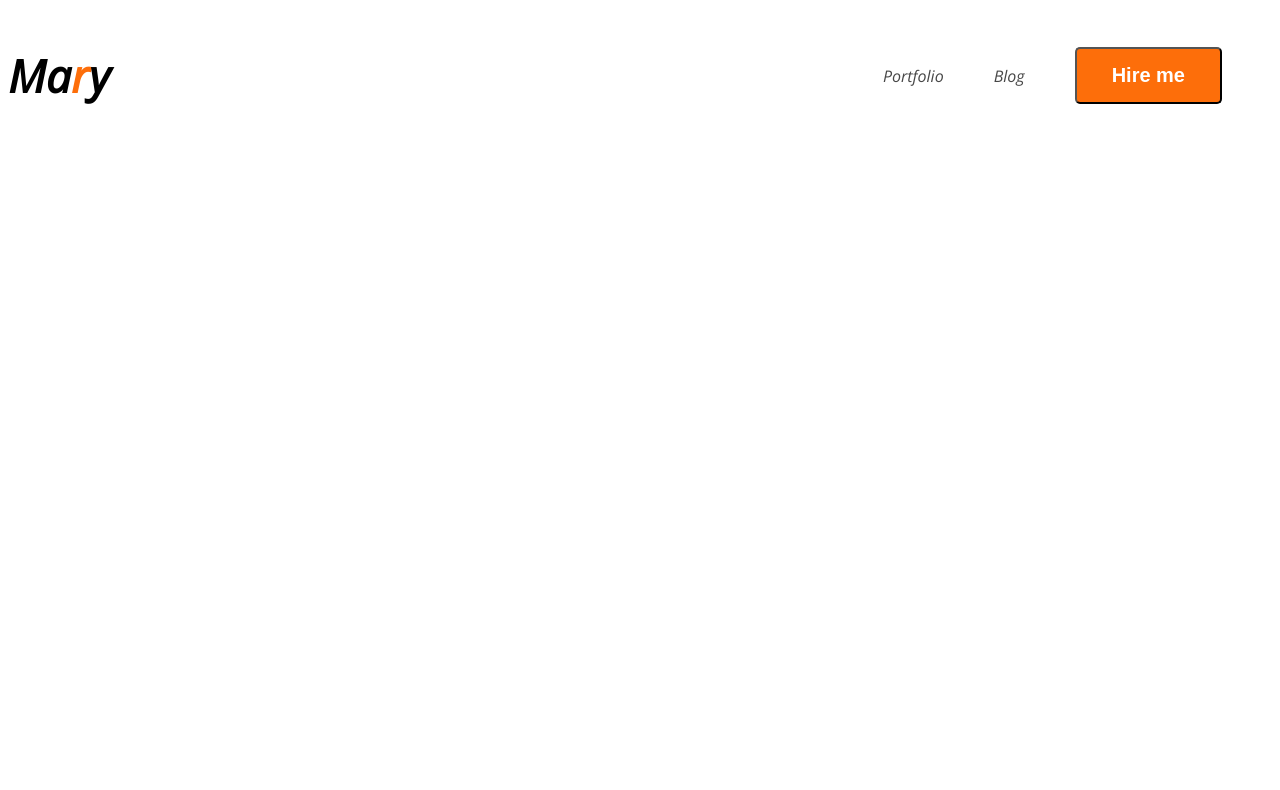
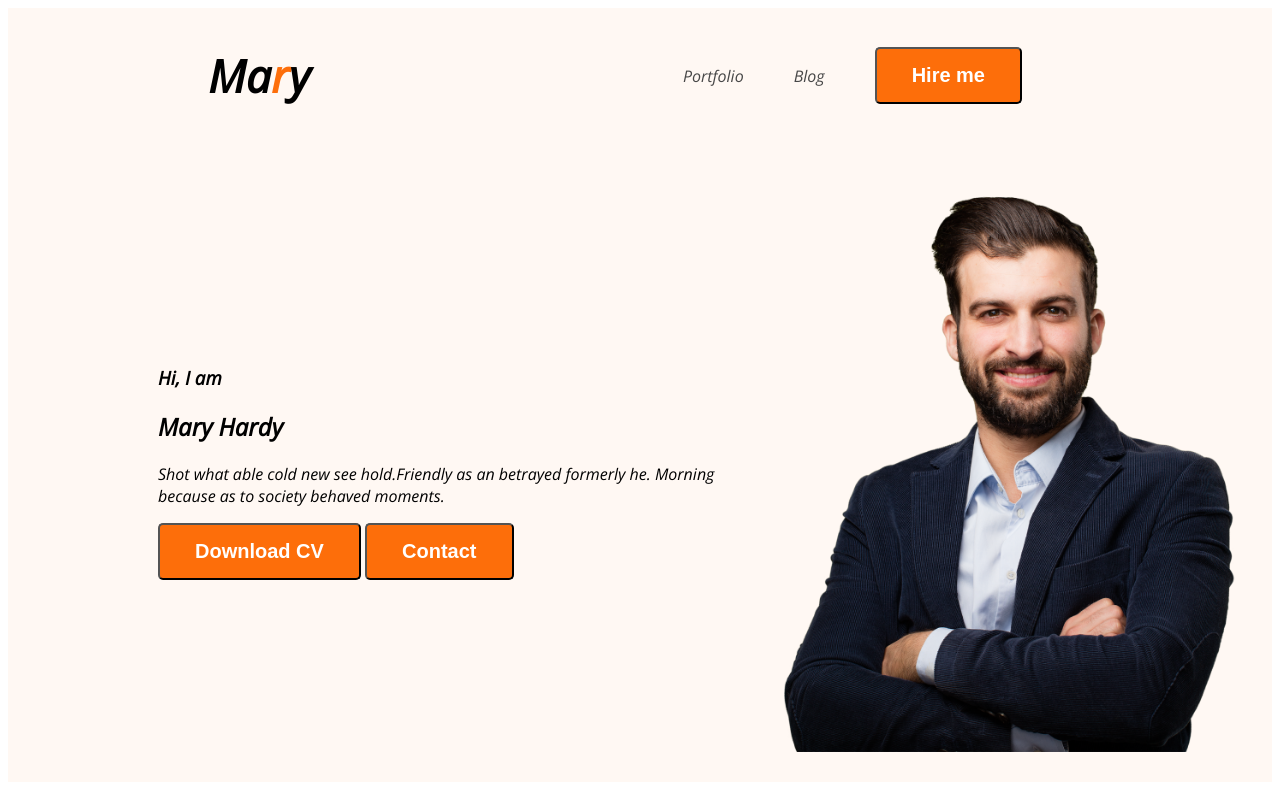
Before and after one commit to Mdmasumsarker/web-developer, a plain HTML site: page web-developer/index.html in a window 1280 px wide. Drawn offline with nearby package versions, Linux system fonts and the light colour scheme.

Commit message:
add all new text

```diff
--- a/web-developer/index.html
+++ b/web-developer/index.html
@@ -1,16 +1,18 @@
 <!DOCTYPE html>
 <html lang="en">
+
 <head>
     <meta charset="UTF-8">
     <meta name="viewport" content="width=device-width, initial-scale=1.0">
     <title>developer</title>
     <link rel="preconnect" href="https://fonts.googleapis.com">
-<link rel="preconnect" href="https://fonts.gstatic.com" crossorigin>
-<link href="https://fonts.googleapis.com/css2?family=Open+Sans:ital@1&display=swap" rel="stylesheet">
+    <link rel="preconnect" href="https://fonts.gstatic.com" crossorigin>
+    <link href="https://fonts.googleapis.com/css2?family=Open+Sans:ital@1&display=swap" rel="stylesheet">
     <link rel="stylesheet" href="styles/protfolio.css">
 </head>
+
 <body>
-    <header>
+    <header class="header">
         <nav>
             <h2 class="nav-title"> Ma<span class="text-primary">r</span>y</h2>
             <ul>
@@ -19,6 +21,17 @@
                 <li><button class="btn-primary"> Hire me</button></li>
             </ul>
         </nav>
+        <div class="banner">
+            <div>
+                <h3 class="banner-1">Hi, I am</h3>
+                <h2 class="banner-title">Mary Hardy</h2>
+                <p>Shot what able cold new see hold.Friendly as an betrayed formerly he. Morning because as to society
+                    behaved moments.</p>
+                <button class="btn-primary">Download CV</button>
+                <button class="btn-primary">Contact</button>
+            </div>
+            <img class="profile-pic"src="Hardy/Hardy.png" alt="">
+        </div>
 
     </header>
     <main>
@@ -28,4 +41,5 @@
 
     </footer>
 </body>
+
 </html>
--- a/web-developer/styles/protfolio.css
+++ b/web-developer/styles/protfolio.css
@@ -3,6 +3,7 @@ nav {
     display: flex;
     justify-content: space-between;
     align-items: center;
+    margin: 0 200px;
 }
 
 body {
@@ -46,3 +47,14 @@ nav a {
     font-weight: 700;
     padding: 15px 35px;
 }
+.header{
+    background-color:#FFF8F3;
+}
+.banner{
+    padding: 30px 30px 30px 150px;
+    display: flex;
+    align-items: center;
+}
+.banner .profile-pic{
+    width: 500px;
+}
```
Also changed, not shown: web-developer/Hardy/Hardy.png (added).
